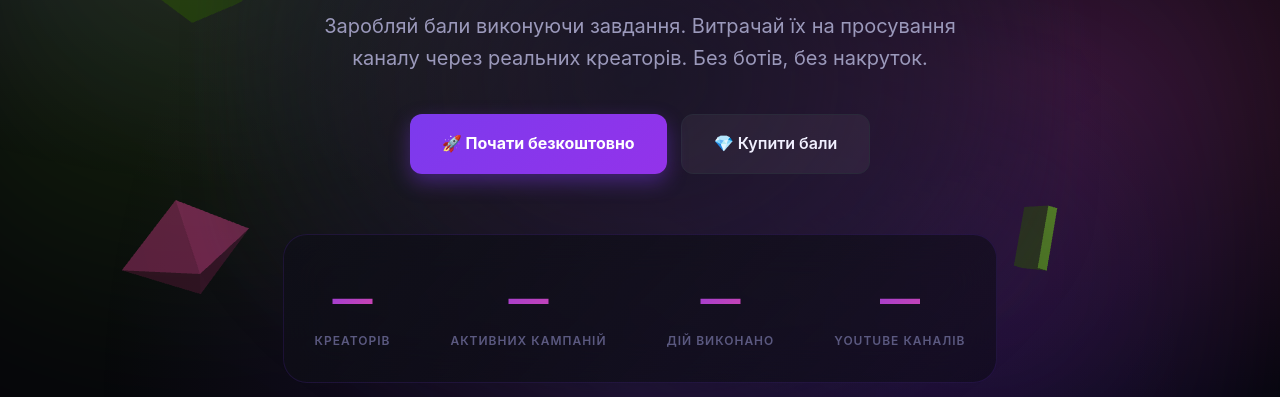
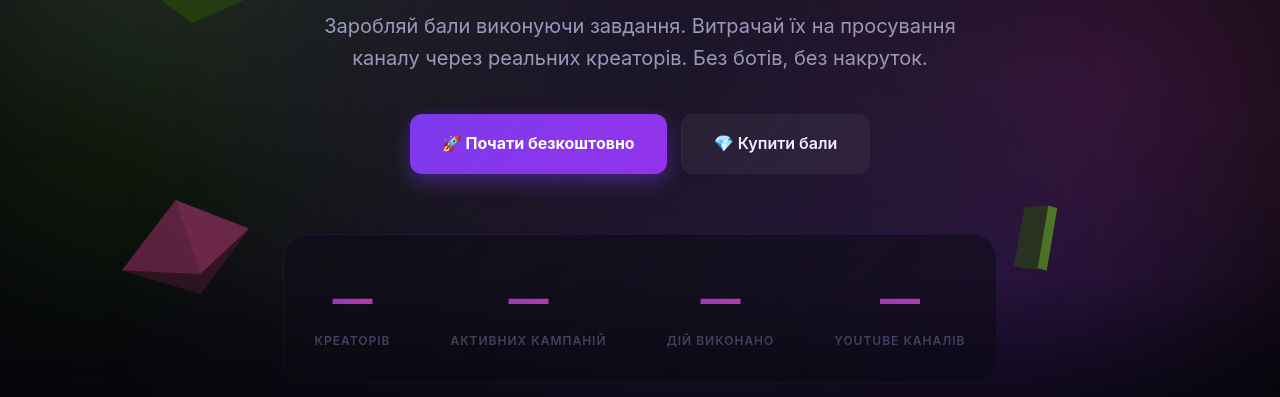
Before and after one commit to volodymyrhorenko-dot/socialboost-backend, a website: page public/landing.html in a window 1280 px wide. Shown: the part 403-800 px from the top of the page. Drawn offline with nearby package versions, Linux system fonts and the light colour scheme; no server answers.

Commit message:
feat: add gradient fade transition between Hero and next section on /

```diff
--- a/public/landing.html
+++ b/public/landing.html
@@ -165,6 +165,11 @@
   content: ''; position: absolute; inset: -40px; z-index: -1; pointer-events: none;
   background: radial-gradient(ellipse at center, rgba(15,23,32,.7) 0%, rgba(15,23,32,.4) 50%, transparent 80%);
   filter: blur(20px);
+}
+.hero::after {
+  content: ''; position: absolute; left: 0; right: 0; bottom: 0; height: 200px;
+  background: linear-gradient(to bottom, transparent 0%, #06060B 100%);
+  pointer-events: none; z-index: 4;
 }
 .reveal { opacity: 0; transform: translateY(24px); transition: opacity .7s ease, transform .7s ease; }
 .reveal.visible { opacity: 1; transform: translateY(0); }
```
